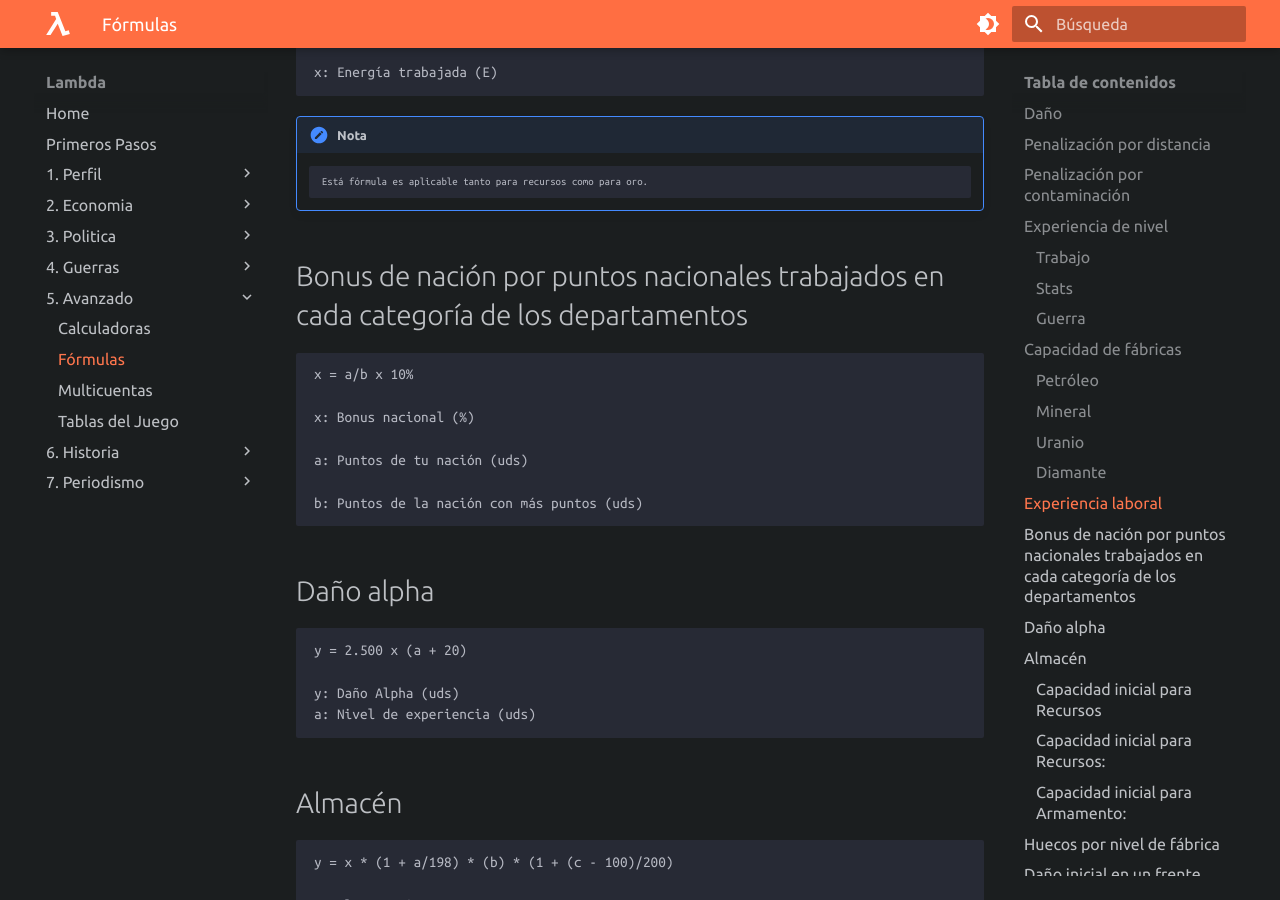
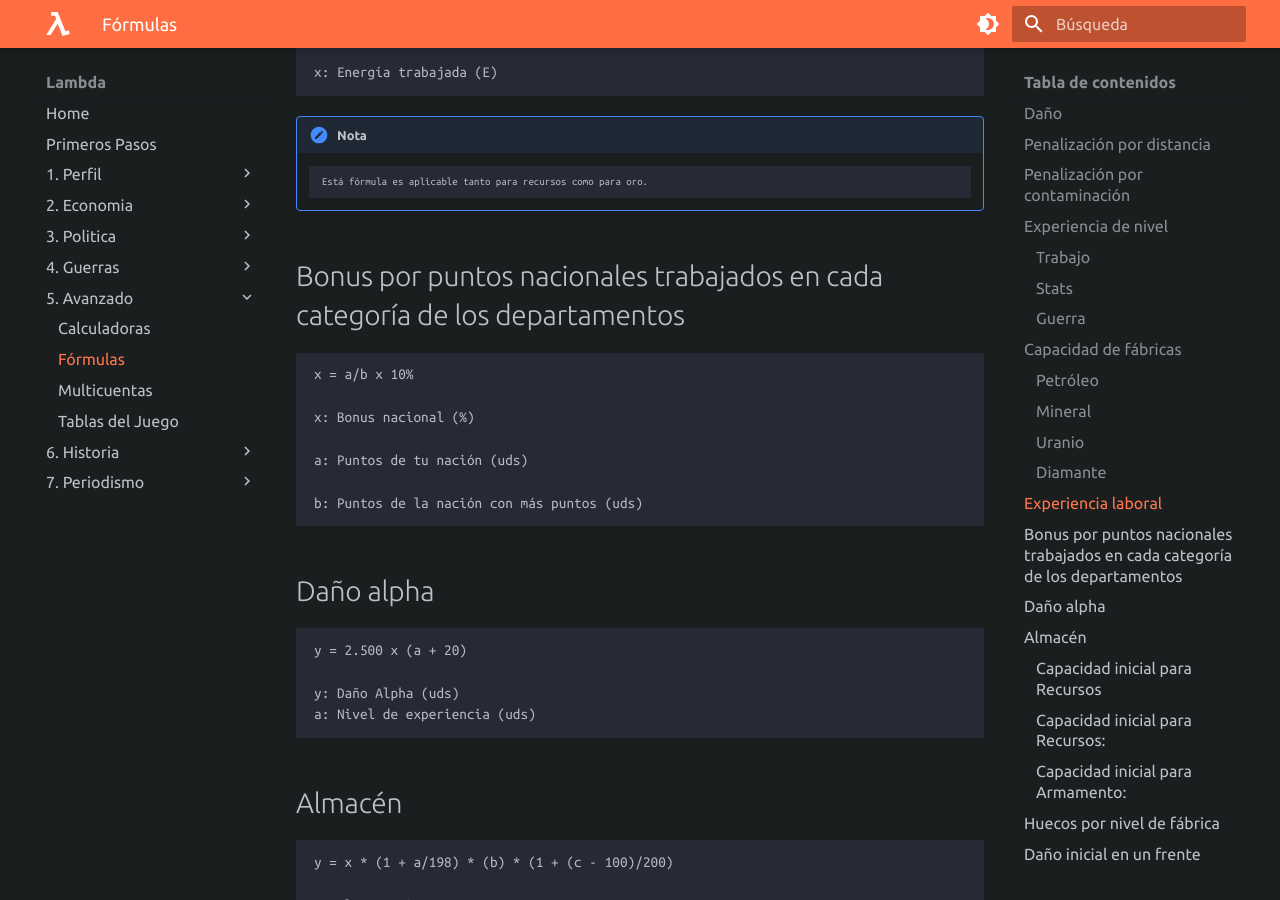
Before and after one commit to pbl0/lambda-mkdocs-material, an MkDocs documentation site: the page built from docs/5.-Avanzado/Formulas.md, in a window 1280 px wide and 900 px high, scrolled down 3184 px. Built offline with MkDocs 1.6.1 and Material for MkDocs 9.7.7, drawn with Linux system fonts in a browser that asks for light colours; comment, search, counter and statistics services are not loaded; some of the changed text lies outside the part shown.

Commit message:
update: homeland bonus, fronteras, dano inicial

````diff
--- a/docs/5.-Avanzado/Formulas.md
+++ b/docs/5.-Avanzado/Formulas.md
@@ -142,7 +142,7 @@ x: Energía trabajada (E)
 
         Está fórmula es aplicable tanto para recursos como para oro.
 
-## Bonus de nación por puntos nacionales trabajados en cada categoría de los departamentos
+## Bonus por puntos nacionales trabajados en cada categoría de los departamentos
 
 ```
 x = a/b x 10%
--- a/mkdocs.yml
+++ b/mkdocs.yml
@@ -29,6 +29,7 @@ theme:
     - search.suggest
     - search.highlight
     - search.share
+    - content.tooltips
 markdown_extensions:
   - pymdownx.tasklist:
       custom_checkbox: true
@@ -42,6 +43,11 @@ markdown_extensions:
   - admonition
   - pymdownx.details
   - pymdownx.superfences
+  - abbr
+  - pymdownx.snippets
+  - pymdownx.emoji:
+      emoji_index: !!python/name:material.extensions.emoji.twemoji
+      emoji_generator: !!python/name:material.extensions.emoji.to_svg
 extra_css:
   - css/styles.css
 extra:
````
Also changed, not shown: other parts of docs/5.-Avanzado/Formulas.md (+2 -0 lines), docs/1.-Perfil/Bonus-de-nación.md (added, +20 -0 lines), docs/1.-Perfil/index.md (+2 -3 lines), docs/2.-Economia/Coste-de-Fronteras.md (+3 -1 lines), docs/4.-Guerras/index.md (+1 -3 lines), docs/img/posts/perfil/homeland-bonus.png (added), 3 other files.
